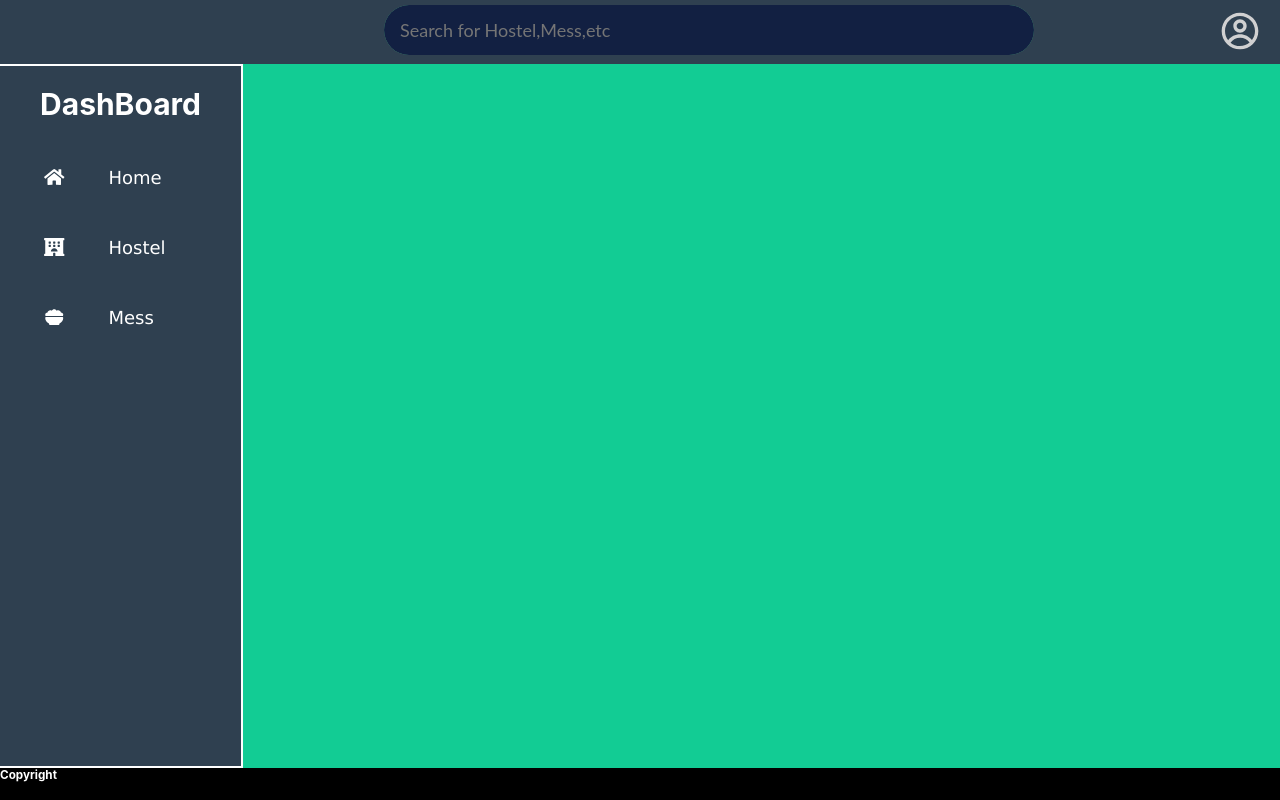
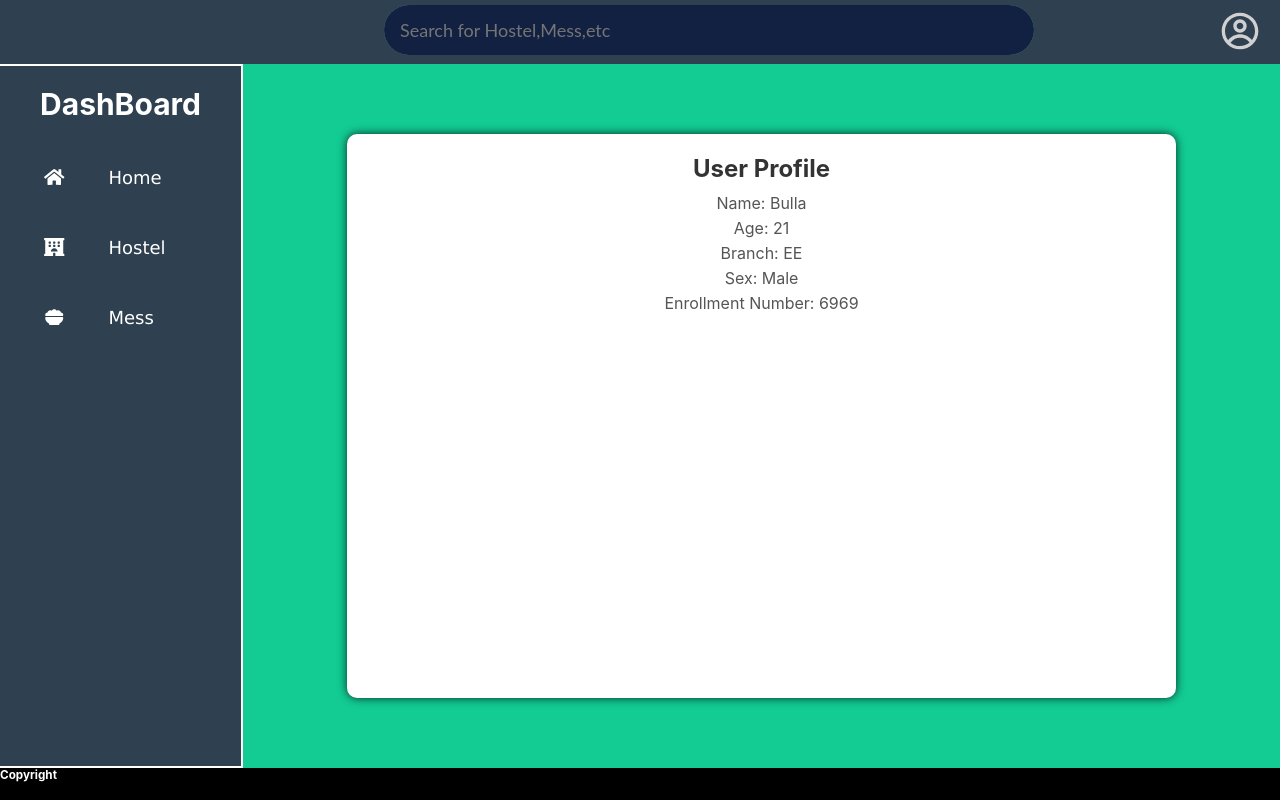
Before and after one commit to yashdubey369/Hostel_Management, a React (Create React App) app in the folder client/: page /hostel/profile in a window 1280 px wide. Built offline with nearby package versions, Linux system fonts and the light colour scheme.

Commit message:
profile page updated

```diff
--- a/client/src/App.css
+++ b/client/src/App.css
@@ -3,6 +3,8 @@
   width:100vw;
   background: #ffffff;
   /* padding: .8vw; */
+  /* display:flex ; */
+
 }
 .header{
   height: 8%;
@@ -23,6 +25,9 @@
   height: 100%;
   width: 100%;
   background: #12cc94;
+  align-items: center;
+  justify-content: center;
+  display: flex;
 }
 .footer{
   background: #000;
--- a/client/src/App.js
+++ b/client/src/App.js
@@ -8,6 +8,7 @@ import Footer from "./Components/Footer";
 import Attendance from "./Pages/Hostel/Attendance";
 import SideBar from "./Components/SideBar";
 import Apply from "./Pages/Hostel/Apply";
+import Profile from "./Pages/Hostel/Profile";
 
 function App() {
   return (
@@ -28,6 +29,7 @@ function App() {
                 <Route exact path="/hostel/apply" element={<Apply />} />
                 <Route exact path="/hostel/attendance" element={<Attendance/>} />
                 <Route exact path="/mess" element={<Mess />} />
+                <Route exact path="/hostel/profile" element={<Profile/>}/>
               </Routes>
             </div>
           </div>
--- /dev/null
+++ b/client/src/Data/Dummy.js
@@ -0,0 +1,14 @@
+import React from "react";
+
+// import bulla from "./bulla.jpeg";
+export const user = [
+  {
+    id: 1,
+    name: "Bulla ",
+    age: 21,
+    branch: "EE",
+    sex: "Male",
+    enrollNumber: "6969",
+  //  userImage: "./bulla.jpeg",
+  },
+];
--- /dev/null
+++ b/client/src/Pages/Hostel/Profile.css
@@ -0,0 +1,31 @@
+.user-profile {
+  text-align: center;
+  background: #fff;
+  border-radius: 10px;
+  box-shadow: 0 0 10px rgba(0, 0, 0, 0.79);
+  border-color: #333;
+  height: 80%;
+  padding: 20px;
+  width: 80%;
+}
+
+.user-image {
+  width: 150px;
+  height: 150px;
+  object-fit: cover;
+  margin: 10px auto;
+  border: 5px solid #ccc;
+  border-radius: 50%;
+}
+
+.user-profile h2 {
+  font-size: 24px;
+  margin-bottom: 10px;
+  color: #333;
+}
+
+.user-profile p {
+  font-size: 16px;
+  margin-bottom: 5px;
+  color: #555;
+}
--- /dev/null
+++ b/client/src/Pages/Hostel/Profile.js
@@ -0,0 +1,21 @@
+import React from 'react';
+import './Profile.css';
+import { user } from '../../Data/Dummy';
+
+const Profile = () => {
+
+
+  const userProfile = user[0];
+  return (
+    <div className="user-profile">
+      <h2>User Profile</h2>
+      <p>Name: {userProfile.name}</p>
+      <p>Age: {userProfile.age}</p>
+      <p>Branch: {userProfile.branch}</p>
+      <p>Sex: {userProfile.sex}</p>
+      <p>Enrollment Number: {userProfile.enrollNumber}</p>
+    </div>
+  );
+};
+
+export default Profile;
```
